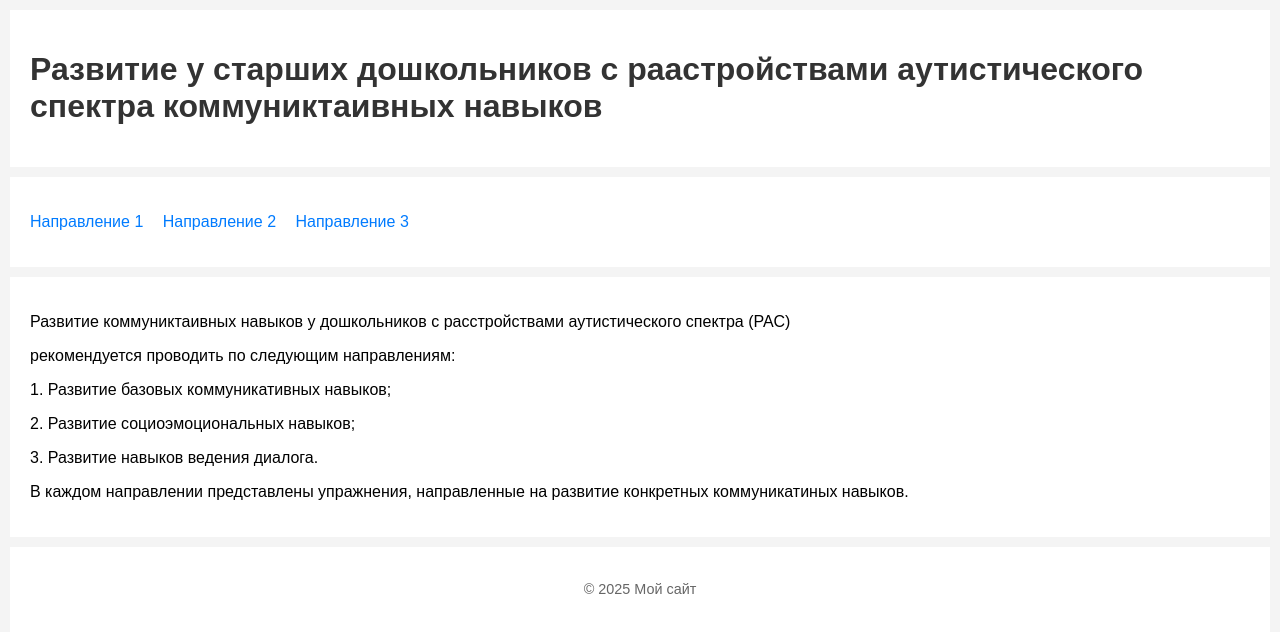
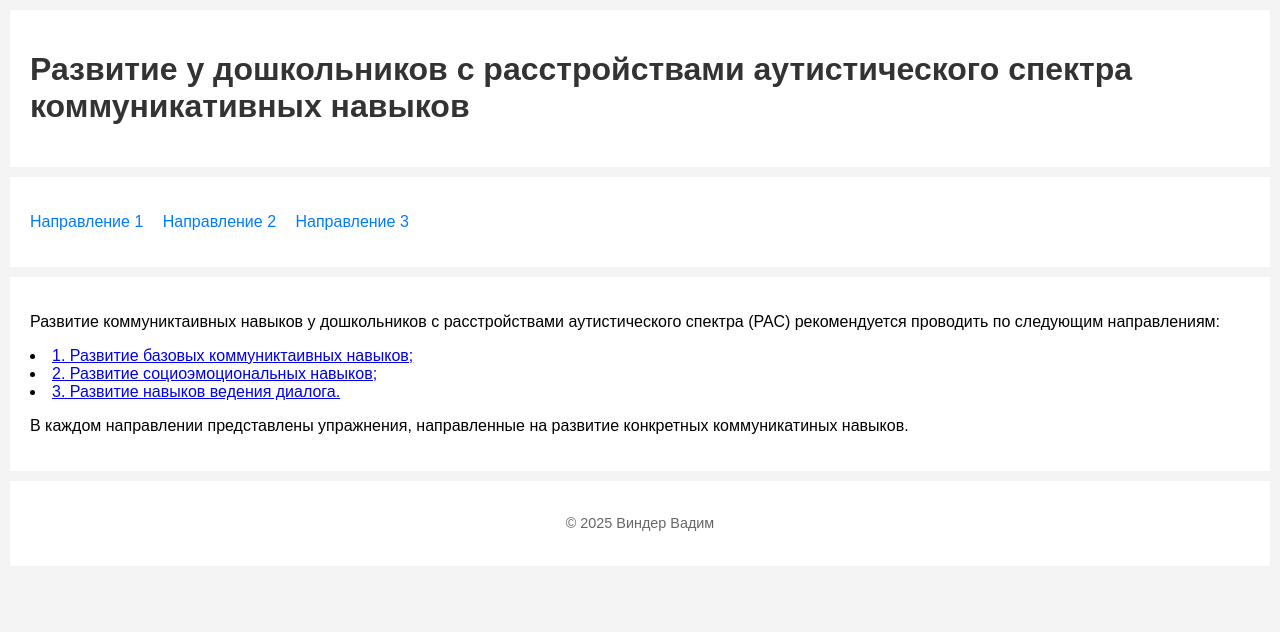
Before and after one commit to VadimVinder/development-of-communication-skills, a plain HTML site: page index.html in a window 1280 px wide. Drawn offline with Linux system fonts and the light colour scheme.

Commit message:
Update index.html

```diff
--- a/index.html
+++ b/index.html
@@ -7,7 +7,7 @@
 </head>
 <body>
   <header>
-    <h1>Развитие у старших дошкольников с раастройствами аутистического спектра коммуниктаивных навыков</h1>
+    <h1>Развитие у дошкольников с расстройствами аутистического спектра коммуникативных навыков</h1>
   </header>
   <nav>
     <ul>
@@ -18,16 +18,15 @@
     </ul>
   </nav>
   <section>
-    <p>Развитие коммуниктаивных навыков у дошкольников с расстройствами аутистического спектра (РАС)</p>
-    <p>рекомендуется проводить по следующим направлениям:</p>
-    <p>1. Развитие базовых коммуникативных навыков;</p>
-    <p>2. Развитие социоэмоциональных навыков;</p>
-    <p>3. Развитие навыков ведения диалога.</p>
+    <p>Развитие коммуниктаивных навыков у дошкольников с расстройствами аутистического спектра (РАС) рекомендуется проводить по следующим направлениям:</p>
+    <li><a href="page1.html">1. Развитие базовых коммуниктаивных навыков;</a></li>
+    <li><a href="page2.html">2. Развитие социоэмоциональных навыков;</a></li>
+    <li><a href="page3.html">3. Развитие навыков ведения диалога.</a></li>
     <p>В каждом направлении представлены упражнения, направленные на развитие конкретных коммуникатиных навыков.</p>
-    <!-- Можно вставлять картинки, используя тег <img> -->
+
   </section>
   <footer>
-    <p>© 2025 Мой сайт</p>
+    <p>© 2025 Виндер Вадим</p>
   </footer>
 </body>
 </html>
```
